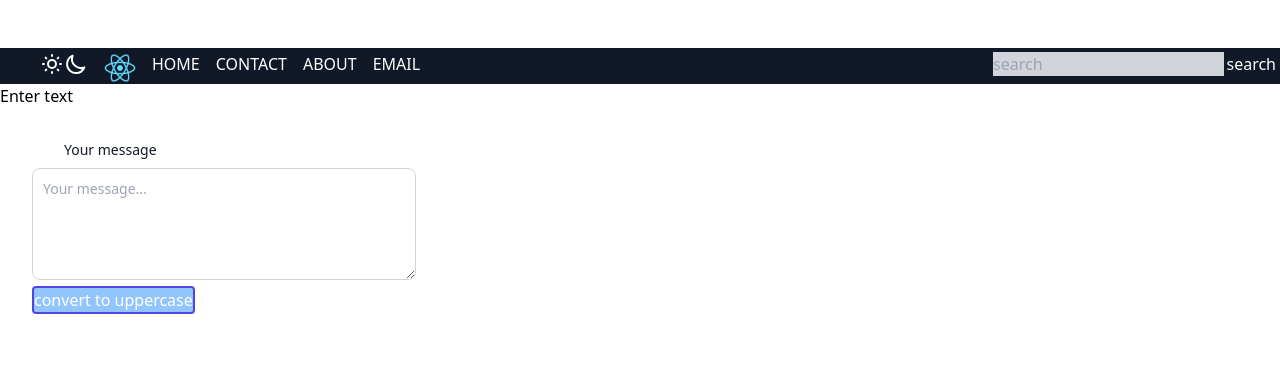
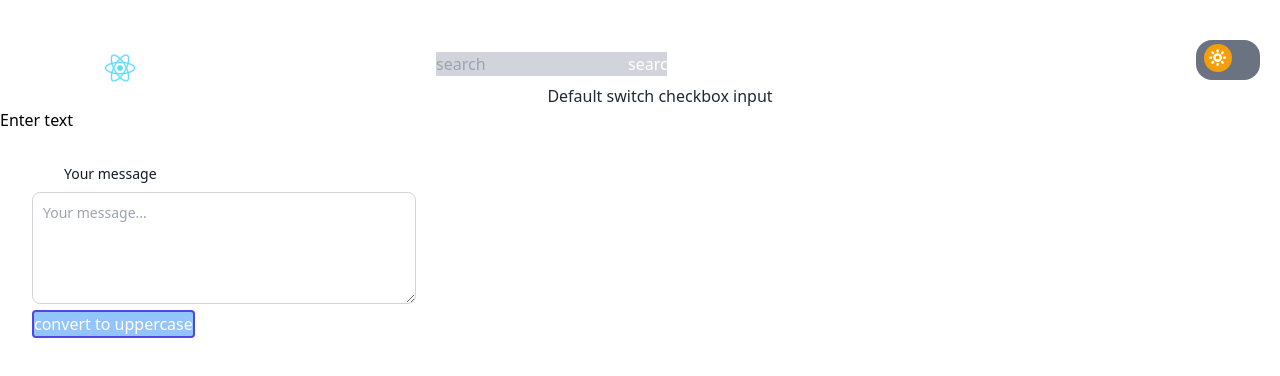
Before and after one commit to mahendrapatekar09/TailwindProjects, a React (Create React App) app in the folder Project1/my-project/: page / in a window 1280 px wide. Shown: the top 376 px of the page. Built offline with nearby package versions, Linux system fonts and the light colour scheme.

Commit message:
dark mode switch

```diff
--- a/Project1/my-project/package.json
+++ b/Project1/my-project/package.json
@@ -39,6 +39,6 @@
   "devDependencies": {
     "autoprefixer": "^9.8.6",
     "postcss": "^7.0.35",
-    "tailwindcss": "npm:@tailwindcss/postcss7-compat@^2.1.4"
+    "tailwindcss": "npm:@tailwindcss/postcss7-compat@^2.2.17"
   }
 }
--- a/Project1/my-project/src/App.js
+++ b/Project1/my-project/src/App.js
@@ -2,16 +2,25 @@ import logo from './logo.svg';
 import './App.css';
 import Navbar from './component/Navbar.js';
 import Textform from './component/Textform.js';
-
-
+import React,{useState} from 'react';
 
 
 
 function App() {
+  const[mode,setmode]=useState('light');      //whether dark mode is enabled or not
+   const toggleMode =() =>{
+    if(mode ==='light'){
+      setmode('dark');
+    }
+    else{
+      setmode('light');
+    }
+
+   }
   return (
 
   <>
-    <Navbar/>
+    <Navbar mode={setmode} toggleMode={toggleMode}/>
     <div class='container-sm'>
       <Textform/>
 
--- a/Project1/my-project/src/component/Navbar.js
+++ b/Project1/my-project/src/component/Navbar.js
@@ -1,9 +1,9 @@
 import React from 'react'
 
-export default function Navbar() {
+export default function Navbar(props) {
   return (
 
-        <nav class ="pt-1 mt-12 bg-gray-900 text-white hover:bg-green-200 hover:text-red-500">
+        <nav class ={`pt-1 mt-12 bg-${props.dark} text-white navbar-${props.dark} hover:text-red-500`}>
 
   <ul class="flex flex-row-right  space-x-4 space-x mx-10 ">
     <button  class="flex">
@@ -36,14 +36,38 @@ export default function Navbar() {
       <a class="hover:text-purple-900">EMAIL</a>
       </li>
       <form class="flex ">
-        <input class="form-control me-2 bg-gray-300 absolute right-14  " type="search"placeholder="search "aria-label='search'/>
-        <button class='border-2-black-500 absolute right-1 rounded-full' type='submit '>search</button>
+        <input class="form-control me-2 bg-gray-300 absolute   " type="search"placeholder="search "aria-label='search'/>
+        <span>
+        <button class='border-2-black-500 absolute ml-48 rounded-full' type='submit '>search</button>
+        </span>
     </form>
+<button class="absolute top-5 right-5 w-20 h-10 md:h- md:w-16 rounded-2xl bg-gray-500  mt-5 flex item-center transition duration-300 focus:outline-none
+">
+  <div id='switch toggle'
+  class="w-6 h-6 md:h-7 mt-1 md:w-7 relative rounded-full transition duration-500 transform bg-yellow-500 translate-x-2 p-1 text-white"
+  >
+    <svg xmlns="http://www.w3.org/2000/svg" class="h-6 w-6 "  fill="none" viewBox="0 0 30 30" stroke="currentColor " stroke-width="3">
+  <path stroke-linecap="round" stroke-linejoin="round" d="M12 3v1m0 16v1m9-9h-1M4 12H3m15.364 6.364l-.707-.707M6.343 6.343l-.707-.707m12.728 0l-.707.707M6.343 17.657l-.707.707M16 12a4 4 0 11-8 0 4 4 0 018 0z" />
+</svg>
+  </div>
+
+</button>
+
+
+
     </ul>
 
+
+    <div class="flex justify-center">
+  <div class="form-check form-switch">
+    <input class="form-check-input appearance-none w-15 ml-10 rounded-full float-left h-5 align-top bg-white bg-no-repeat bg-contain bg-gray-300 focus:outline-none cursor-pointer shadow-sm" type="checkbox" role="switch" id="flexSwitchCheckDefault"/>
+    <label class="form-check-label inline-block text-gray-800" for="flexSwitchCheckDefault">Default switch checkbox input</label>
+  </div>
+</div>
 
     </nav>
 
 
+
   )
 }
--- a/Project1/my-project/tailwind.config.js
+++ b/Project1/my-project/tailwind.config.js
@@ -1,4 +1,6 @@
 module.exports = {
+
+  content: ["./src/**/*.{html,js}"],
   purge: [],
   darkMode: 'media',
   theme: {
```
Also changed, not shown: 1 other file (tests, documents, lock files or other folders).
